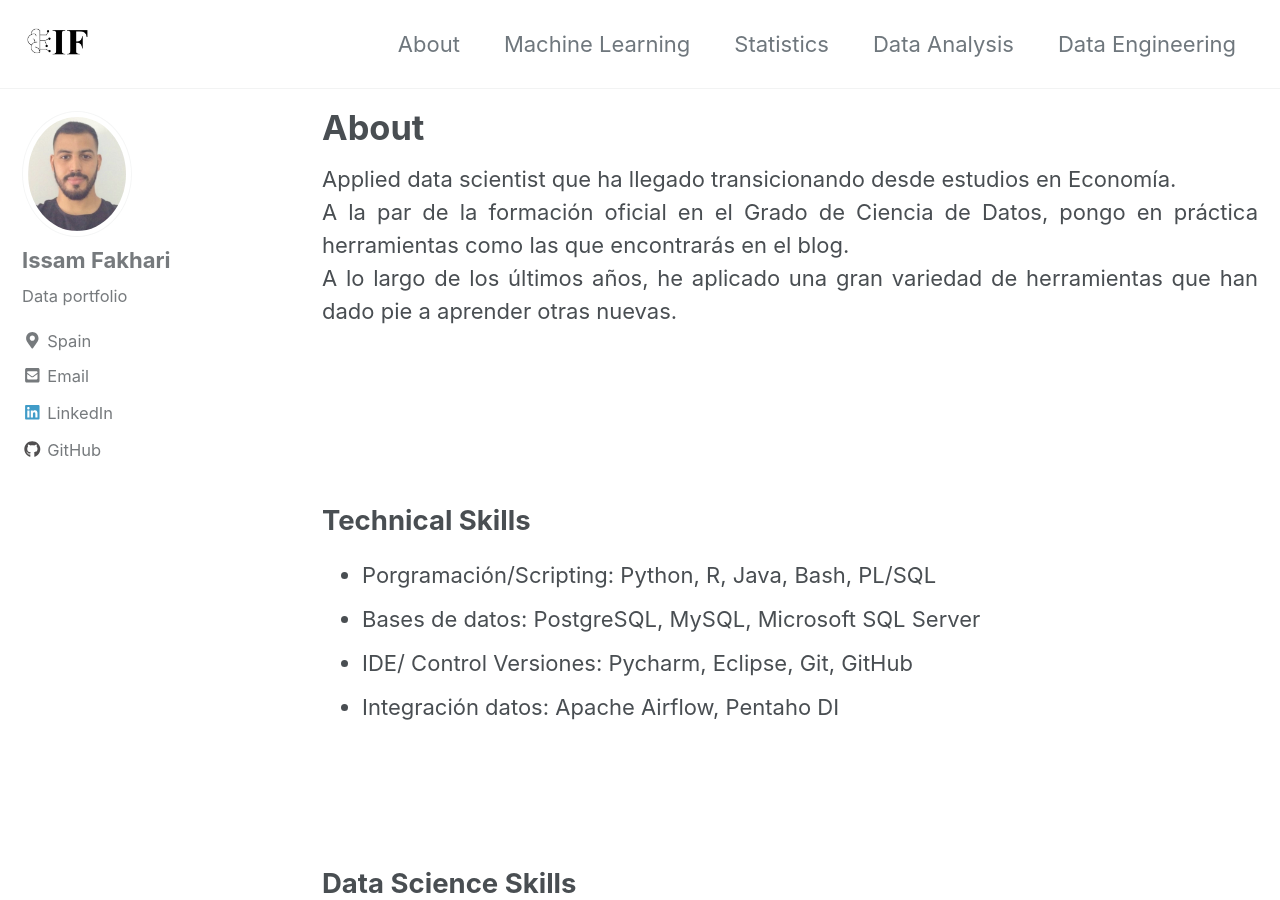
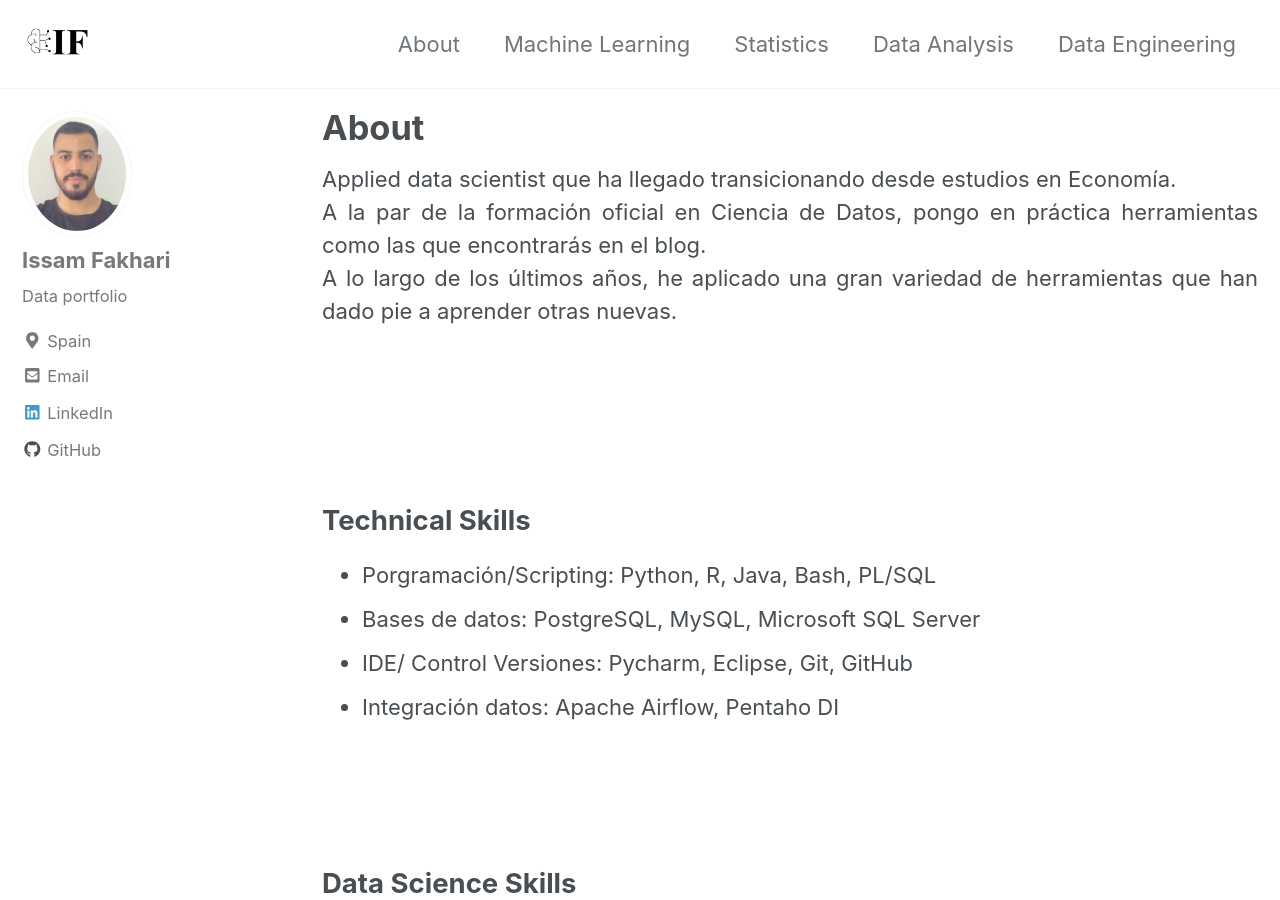
Before and after one commit to IssamFakhari/issamfakhari.github.io, a Jekyll site: the page built from _pages/about.md, in a window 1280 px wide and 900 px high. Built offline with Jekyll 4.4.1, drawn with Linux system fonts in a browser that asks for light colours; cached includes are drawn as plain includes.

Commit message:
Update about.md

```diff
--- a/_pages/about.md
+++ b/_pages/about.md
@@ -10,7 +10,7 @@ classes: wide
 <div style="text-align: justify">
 Applied data scientist que ha llegado transicionando desde estudios en Economía.
 <br>
-A la par de la formación oficial en el Grado de Ciencia de Datos, pongo en práctica herramientas como las que encontrarás en el blog.
+A la par de la formación oficial en Ciencia de Datos, pongo en práctica herramientas como las que encontrarás en el blog.
 <br>
 A lo largo de los últimos años, he aplicado una gran variedad de herramientas que han dado pie a aprender otras nuevas.
 
```
